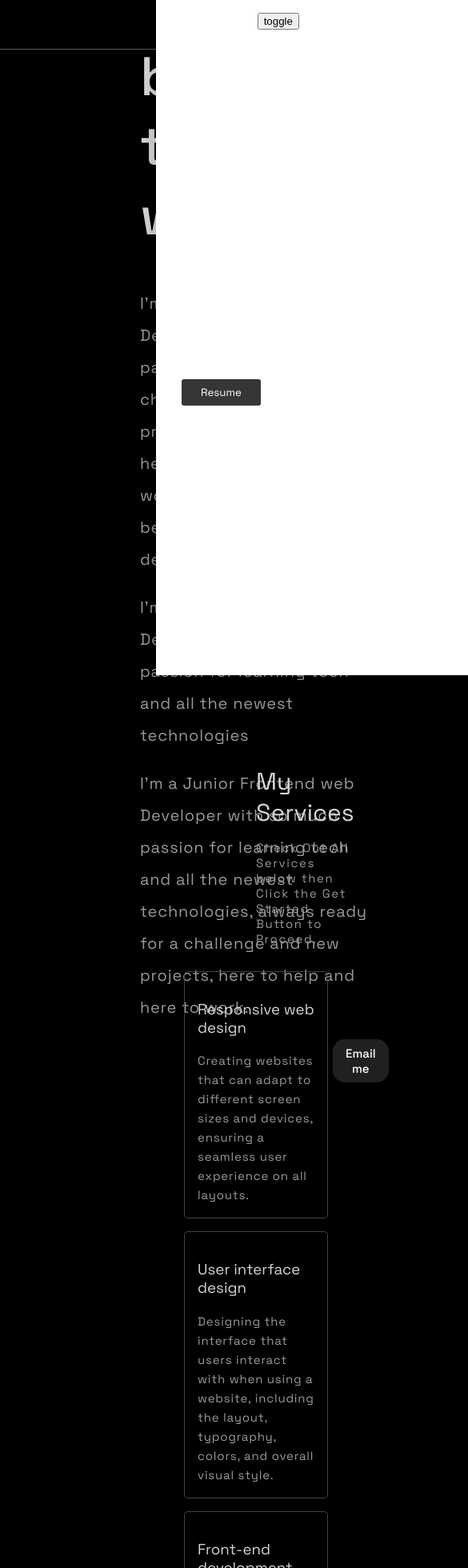
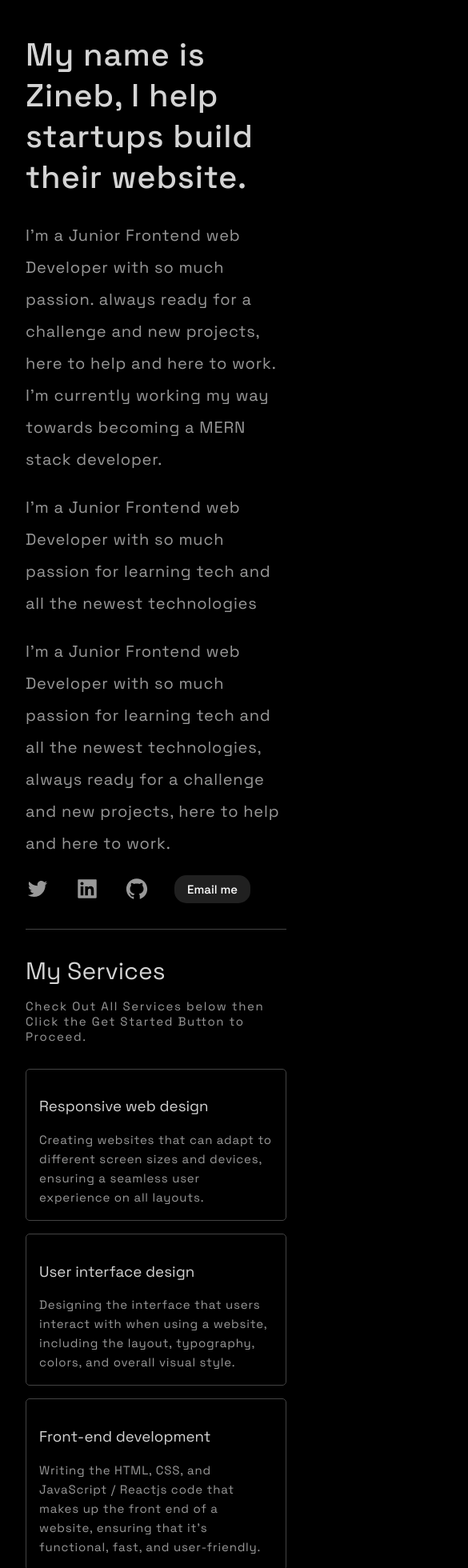
Before and after one commit to wx-it/new-portfolio, a React (Create React App) app: page / in a window 390 px wide. Shown: the top 1960 px of the page at 80% size, 585 px wide, since content can reach past the window. Built offline with nearby package versions, Linux system fonts and the light colour scheme.

Commit message:
mobile layout done

```diff
--- a/src/App.js
+++ b/src/App.js
@@ -15,7 +15,6 @@ function App() {
 
   return (
     <div>
-      <Navbar />
       <div className="container">
         <Header />
         <Services />
--- a/src/components/header/header.css
+++ b/src/components/header/header.css
@@ -4,13 +4,8 @@
   justify-content: center;
   flex-direction: column;
   width: 100%;
-  height: 100vh;
   color: white;
-  margin-bottom: 5rem;
-}
-
-.header div:first-child{
-  margin-top: 5rem;
+  margin: 1rem 0;
 }
 
 .header div h1{
@@ -48,3 +43,9 @@
   font-weight: 500;
   cursor: pointer;
 }
+
+@media only screen and (max-width: 600px) {
+  .header div h1{
+    font-size: 40px;
+  }
+}
--- a/src/components/projects/projects.css
+++ b/src/components/projects/projects.css
@@ -13,11 +13,11 @@
 }
 
 .project {
-    margin: 2rem 0;
+  margin: 2rem 0;
   border: 1px #2c2c2c solid;
   display: flex;
   align-items: center;
-  justify-content: center;
+  justify-content: flex-start;
   border-radius: 10px;
   background-color: rgba(15, 15, 15, 0.664);
   padding: 1rem;
@@ -38,9 +38,6 @@
     rgba(29, 79, 253, 1) 50%,
     rgba(53, 12, 107, 1) 100%
   );
-}
-
-.project div:nth-child(2) {
 }
 
 .project div:nth-child(2) h3 {
@@ -68,3 +65,9 @@
   border-radius: 20px;
   border: 1px #202020 solid;
 }
+
+@media only screen and (max-width: 600px) {
+  .project {
+    flex-direction: column;
+  }
+}
--- a/src/components/services/services.css
+++ b/src/components/services/services.css
@@ -1,8 +1,8 @@
 .services {
-  margin-bottom: 5rem;
   color: white;
   border-top: 1px #444444 solid;
   padding-top: 2rem;
+  margin: 2rem 0;
 }
 
 .services section {
@@ -29,7 +29,7 @@
   display: grid;
   align-items: stretch;
   justify-content: center;
-  grid-template-columns: repeat(auto-fit, minmax(180px, 1fr));
+  grid-template-columns: repeat(auto-fit, minmax(300px, 1fr));
   gap: 1rem;
   width: 100%;
   margin-top: 1rem;
@@ -54,3 +54,8 @@
   line-height: 1.5rem;
   margin: 0;
 }
+
+@media only screen and (max-width: 700px) {
+  .services{
+  }
+}
--- a/src/index.css
+++ b/src/index.css
@@ -9,8 +9,17 @@ body{
     padding: 0;
     font-family: 'Space Grotesk', sans-serif;
     background-color: #000000;
+    position: relative;
 }
 
 .container{
     padding: 0 20rem;
+    width: 100%;
+    min-height: 100vh;
 }
+
+@media only screen and (max-width: 1300px) {
+    .container{
+        padding: 0 2rem;
+    }
+}
```
